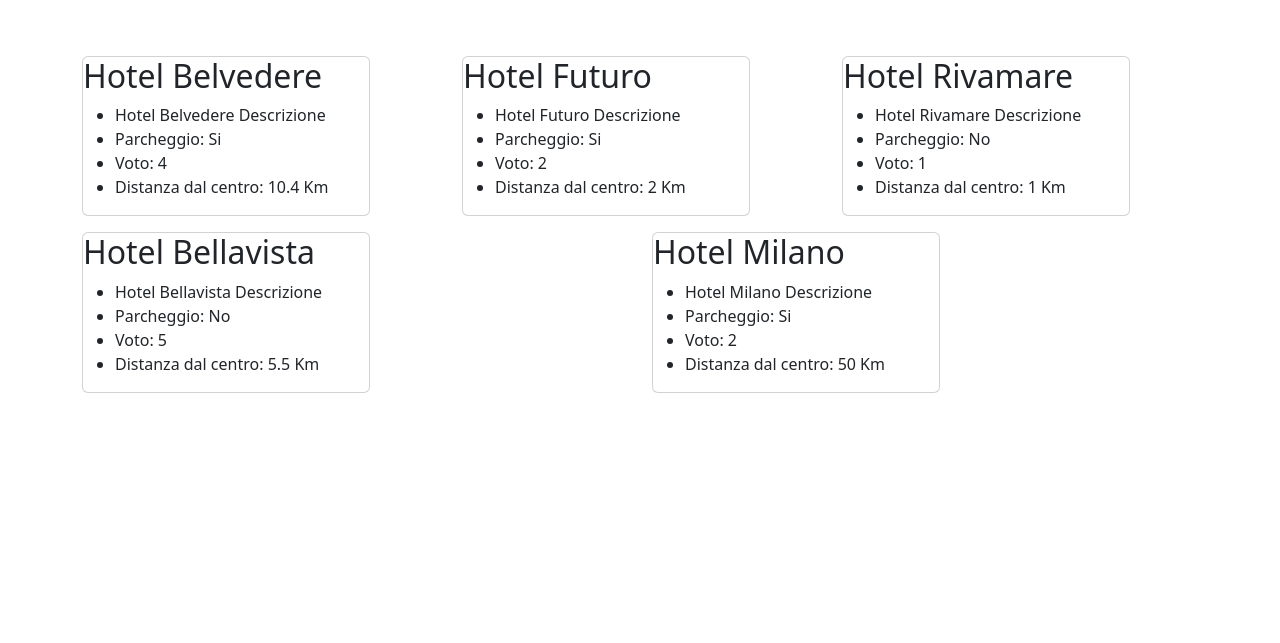
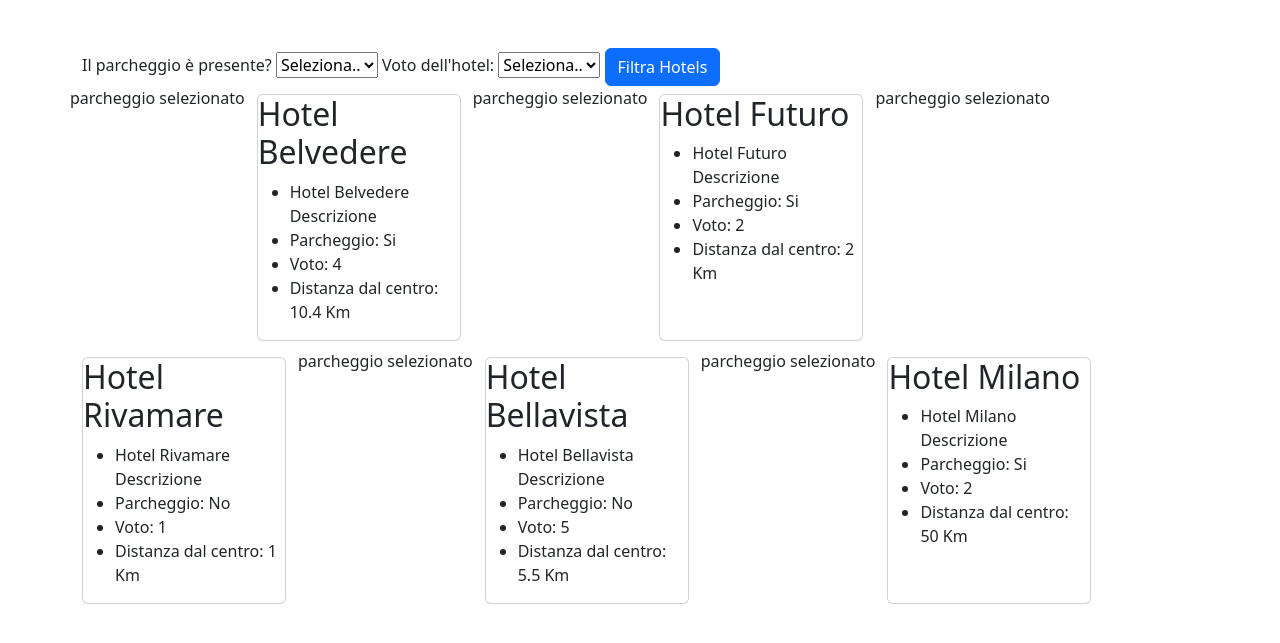
Before and after one commit to davide-piarulli/php-hotel, a PHP site: page /?parcheggio=1 in a window 1280 px wide. Shown: the top 643 px of the page. Run offline with PHP 8.4, Linux system fonts and the light colour scheme; data that the repository does not hold is empty.

Commit message:
[add] html form

```diff
--- a/index.php
+++ b/index.php
@@ -39,6 +39,9 @@ $hotels = [
 
 ];
 
+$option_parcheggio = $_GET['parcheggio'];
+$option_voto = $_GET['voto'];
+
 ?>
 <!DOCTYPE html>
 <html lang="en">
@@ -53,8 +56,39 @@ $hotels = [
 
 <body>
   <div class="container my-5 ">
-    <div class="row">
+    <!-- FORM -->
+    <form action="index.php" method="GET">
+      <label for="select-parcheggio">Il parcheggio è presente?</label>
+      <select name="parcheggio" id="select-parcheggio">
+        <option value="default" selected>Seleziona..</option>
+        <option value="si">Si</option>
+        <option value="no">No</option>
+      </select>
+
+      <label for="select-voto">Voto dell'hotel:</label>
+      <select name="voto" id="select-voto">
+        <option value="default" selected>Seleziona..</option>
+        <option value="1">1</option>
+        <option value="2">2</option>
+        <option value="3">3</option>
+        <option value="4">4</option>
+        <option value="5">5</option>
+      </select>
+
+      <button type="submit" class="btn btn-primary ">Filtra Hotels</button>
+
+    </form>
+    <!-- /FORM -->
+    <div class="row row-cols-5">
+
       <?php foreach ($hotels as $hotel) : ?>
+        <?php
+        if (isset($option_parcheggio)) {
+          echo "parcheggio selezionato";
+        } else {
+          echo "parcheggio NON selezionato";
+        }
+        ?>
         <div class="col d-flex flex-wrap my-2 ">
           <div class="card" style="width: 18rem;">
             <h2><?php echo $hotel['name'] ?></h2>
```
